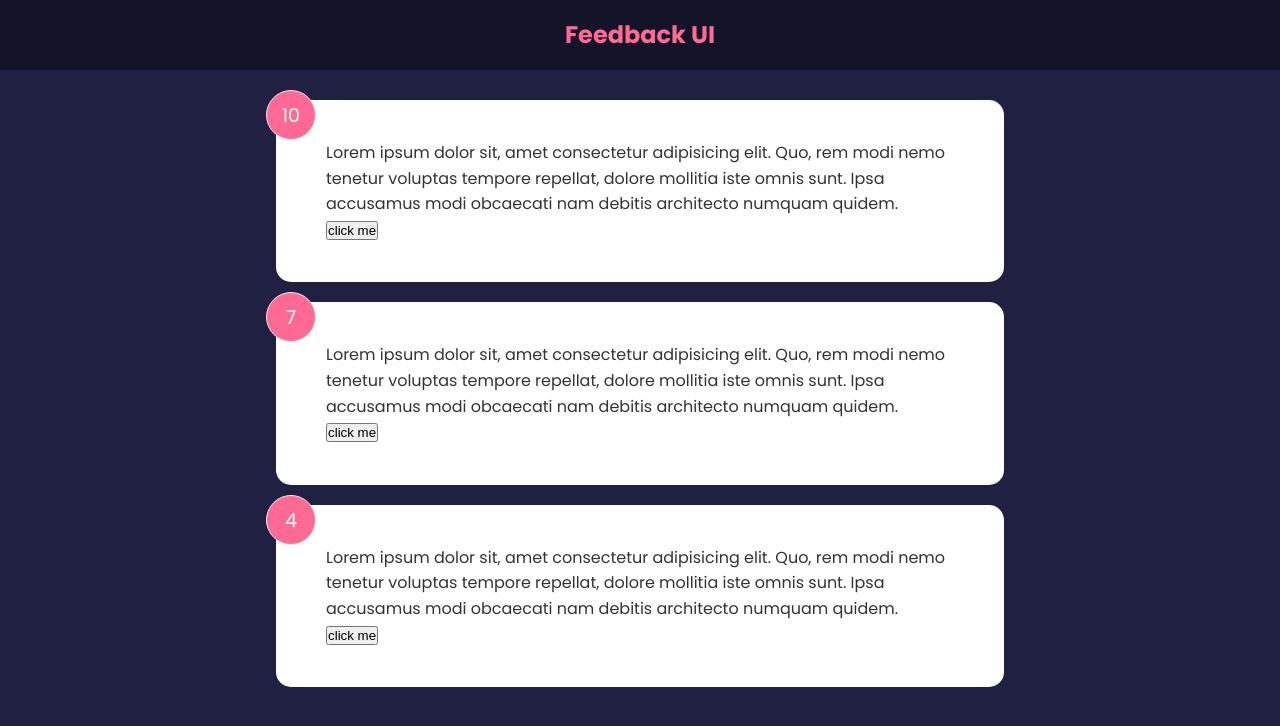
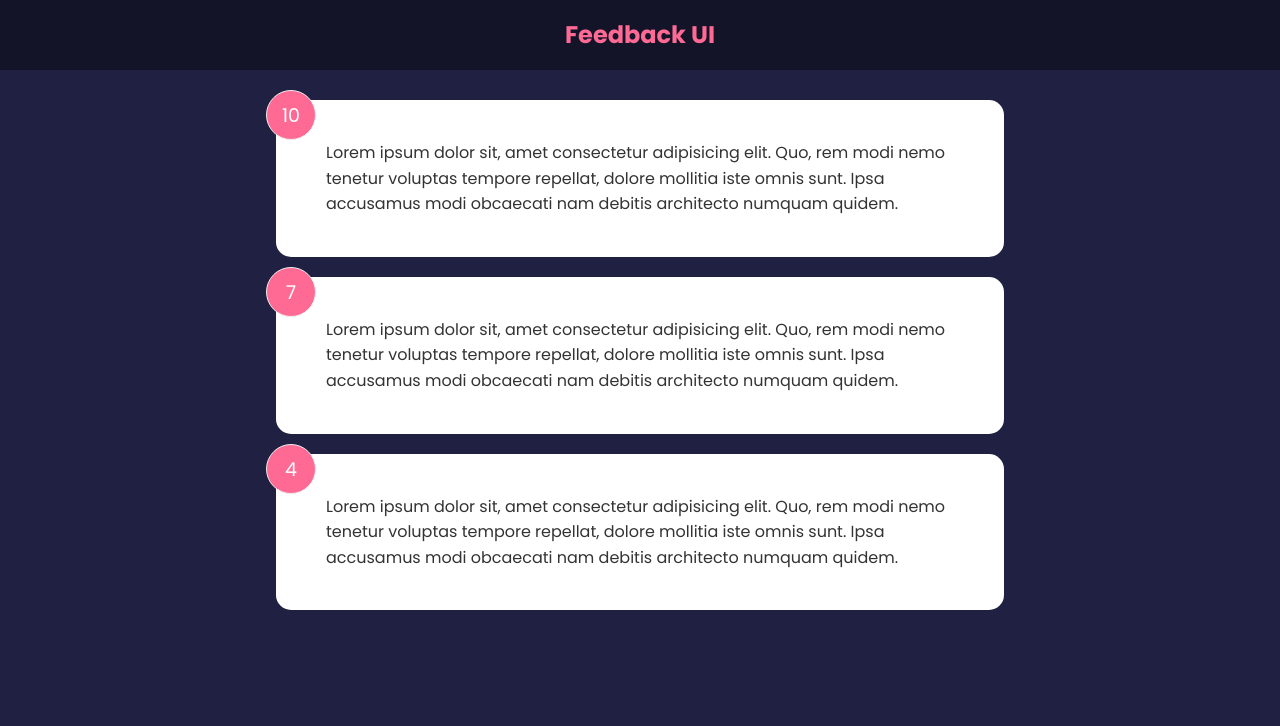
Before and after one commit to chriskorsak/feedback-app-udemy, a React (Create React App) app: page / in a window 1280 px wide. Shown: the top 726 px of the page. Built offline with nearby package versions, Linux system fonts and the light colour scheme.

Commit message:
add type checking for feedback item and feedback list, refactor feedback item to use card styling component.

```diff
--- a/src/components/FeedbackItem.js
+++ b/src/components/FeedbackItem.js
@@ -1,22 +1,17 @@
-import { useState } from 'react';
+import Card from './shared/Card';
+import PropTypes from 'prop-types';
 
 const FeedbackItem = ({ item }) => {
-  const [rating, setRating] = useState(7);
-
-  const handleClick = () => {
-    setRating(previous => {
-      console.log(previous);
-      return previous + 2;
-    });
-  };
-
   return (
-    <div className="card">
+    <Card>
       <div className="num-display">{item.rating}</div>
       <div className="text-display">{item.text}</div>
-      <button onClick={handleClick}>click me</button>
-    </div>
+    </Card>
   );
 };
 
+FeedbackItem.propTypes = {
+  item: PropTypes.object,
+};
+
 export default FeedbackItem;
--- a/src/components/FeedbackList.js
+++ b/src/components/FeedbackList.js
@@ -1,4 +1,5 @@
 import FeedbackItem from './FeedbackItem';
+import PropTypes from 'prop-types';
 
 const FeedbackList = ({ feedback }) => {
   if (!feedback) return 'No feedback yet!';
@@ -11,4 +12,8 @@ const FeedbackList = ({ feedback }) => {
   );
 };
 
+FeedbackList.propTypes = {
+  feedback: PropTypes.array,
+};
+
 export default FeedbackList;
```
